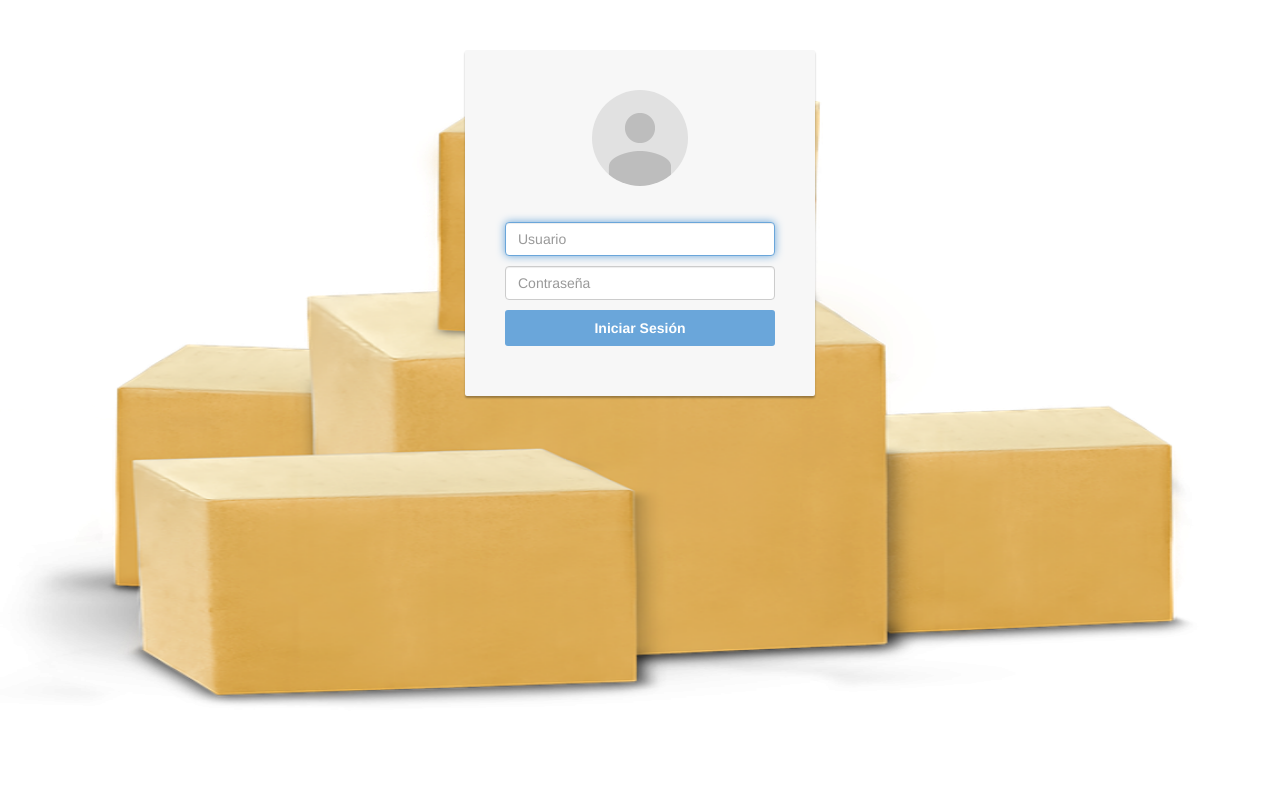
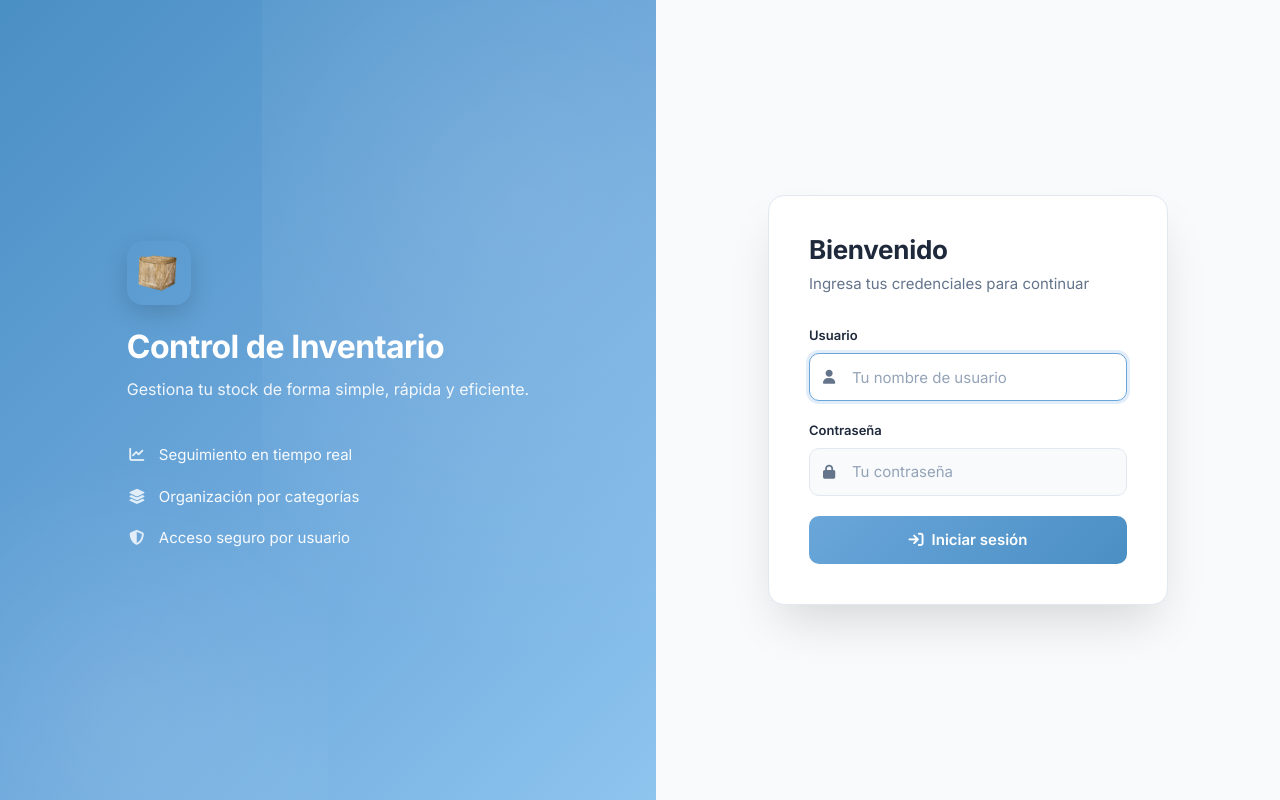
Before and after one commit to felipejarap/proyecto-php, a PHP site: page /login.php in a window 1280 px wide. Run offline with PHP 8.4, Linux system fonts and the light colour scheme; some libraries are stand-ins or nearby versions.

Commit message:
Se agrega login y se cambian iconos de la navbar

```diff
--- a/config/db.php
+++ b/config/db.php
@@ -2,6 +2,6 @@
 /*Datos de conexion a la base de datos*/
 define('DB_HOST', 'localhost');//DB_HOST:  generalmente suele ser "127.0.0.1"
 define('DB_USER', 'root');//Usuario de tu base de datos
-define('DB_PASS', '');//Contraseña del usuario de la base de datos
+define('DB_PASS', 'root');//Contraseña del usuario de la base de datos
 define('DB_NAME', 'simple_stock');//Nombre de la base de datos
 ?>
--- a/css/login.css
+++ b/css/login.css
@@ -1,149 +1,281 @@
-h2   {color:white}
-p    {color:white}
-
-body, html {
-    height: 100%;
-    background-repeat: no-repeat;
-    /*background-image: linear-gradient(135deg, rgba(31,123,229,1) 0%, rgba(58,139,232,1) 47%, rgba(70,153,234,1) 92%, rgba(72,156,234,1) 100%);*/
-    background: url(../img/login-bg.JPG) no-repeat center center fixed;
-    background-size: 100% 100%;
+:root {
+  --primary: #6AA6DA;
+  --primary-dark: #4a8fc4;
+  --primary-light: #E8F3FA;
+  --text-dark: #1e293b;
+  --text-muted: #64748b;
+  --border: #e2e8f0;
+  --white: #ffffff;
+  --shadow: 0 25px 50px -12px rgba(0, 0, 0, 0.15);
 }
 
-.card-container.card {
-    width: 350px;
-    padding: 40px 40px;
+*,
+*::before,
+*::after {
+  box-sizing: border-box;
 }
 
-.btn {
-    font-weight: 700;
-    height: 36px;
-    -moz-user-select: none;
-    -webkit-user-select: none;
-    user-select: none;
-    cursor: default;
+body.login-page,
+html {
+  height: 100%;
+  margin: 0;
+  font-family: 'Inter', -apple-system, BlinkMacSystemFont, 'Segoe UI', sans-serif;
+  -webkit-font-smoothing: antialiased;
 }
 
-/*
- * Card component
- */
-.card {
-    background-color: #F7F7F7;
-    /* just in case there no content*/
-    padding: 20px 25px 30px;
-    margin: 0 auto 25px;
-    margin-top: 50px;
-    /* shadows and rounded borders */
-    -moz-border-radius: 2px;
-    -webkit-border-radius: 2px;
-    border-radius: 2px;
-    -moz-box-shadow: 0px 2px 2px rgba(0, 0, 0, 0.3);
-    -webkit-box-shadow: 0px 2px 2px rgba(0, 0, 0, 0.3);
-    box-shadow: 0px 2px 2px rgba(0, 0, 0, 0.3);
+.login-wrapper {
+  display: flex;
+  min-height: 100vh;
 }
 
-.profile-img-card {
-    width: 96px;
-    height: 96px;
-    margin: 0 auto 10px;
-    display: block;
-    -moz-border-radius: 50%;
-    -webkit-border-radius: 50%;
-    border-radius: 50%;
+/* Left branding panel */
+.login-brand {
+  flex: 1;
+  display: flex;
+  align-items: center;
+  justify-content: center;
+  padding: 48px;
+  background: linear-gradient(135deg, #4a8fc4 0%, #6AA6DA 50%, #8ec5ef 100%);
+  position: relative;
+  overflow: hidden;
 }
 
-/*
- * Form styles
- */
-.profile-name-card {
-    font-size: 16px;
-    font-weight: bold;
-    text-align: center;
-    margin: 10px 0 0;
-    min-height: 1em;
+.login-brand::before {
+  content: '';
+  position: absolute;
+  top: -50%;
+  right: -20%;
+  width: 80%;
+  height: 150%;
+  background: radial-gradient(circle, rgba(255,255,255,0.12) 0%, transparent 70%);
+  pointer-events: none;
 }
 
-.reauth-email {
-    display: block;
-    color: #404040;
-    line-height: 2;
-    margin-bottom: 10px;
-    font-size: 14px;
-    text-align: center;
-    overflow: hidden;
-    text-overflow: ellipsis;
-    white-space: nowrap;
-    -moz-box-sizing: border-box;
-    -webkit-box-sizing: border-box;
-    box-sizing: border-box;
+.login-brand::after {
+  content: '';
+  position: absolute;
+  bottom: -30%;
+  left: -10%;
+  width: 60%;
+  height: 80%;
+  background: radial-gradient(circle, rgba(255,255,255,0.08) 0%, transparent 70%);
+  pointer-events: none;
 }
 
-.form-signin #inputEmail,
-.form-signin #inputPassword {
-    direction: ltr;
-    height: 44px;
-    font-size: 16px;
+.login-brand-content {
+  position: relative;
+  z-index: 1;
+  max-width: 420px;
+  color: var(--white);
 }
 
-.form-signin input[type=email],
-.form-signin input[type=password],
-.form-signin input[type=text],
-.form-signin button {
-    width: 100%;
-    display: block;
-    margin-bottom: 10px;
-    z-index: 1;
-    position: relative;
-    -moz-box-sizing: border-box;
-    -webkit-box-sizing: border-box;
-    box-sizing: border-box;
+.login-logo {
+  width: 64px;
+  height: 64px;
+  margin-bottom: 24px;
+  border-radius: 16px;
+  box-shadow: 0 8px 24px rgba(0, 0, 0, 0.15);
+}
+
+.login-brand h1 {
+  font-size: 32px;
+  font-weight: 700;
+  margin: 0 0 12px;
+  letter-spacing: -0.5px;
+}
+
+.login-brand > .login-brand-content > p {
+  font-size: 16px;
+  line-height: 1.6;
+  opacity: 0.9;
+  margin: 0 0 32px;
+  color: var(--white);
+}
+
+.login-features {
+  list-style: none;
+  padding: 0;
+  margin: 0;
+}
+
+.login-features li {
+  display: flex;
+  align-items: center;
+  gap: 12px;
+  padding: 10px 0;
+  font-size: 15px;
+  opacity: 0.95;
+  color: var(--white);
+}
+
+.login-features li i {
+  width: 20px;
+  text-align: center;
+  opacity: 0.85;
+}
+
+/* Right form panel */
+.login-form-panel {
+  flex: 1;
+  display: flex;
+  align-items: center;
+  justify-content: center;
+  padding: 48px 32px;
+  background: #f8fafc;
+}
+
+.login-form-container {
+  width: 100%;
+  max-width: 400px;
+  background: var(--white);
+  padding: 40px;
+  border-radius: 16px;
+  box-shadow: var(--shadow);
+  border: 1px solid var(--border);
+}
+
+.login-form-header {
+  margin-bottom: 32px;
+}
+
+.login-form-header h2 {
+  font-size: 26px;
+  font-weight: 700;
+  color: var(--text-dark);
+  margin: 0 0 8px;
+  letter-spacing: -0.3px;
+}
+
+.login-form-header p {
+  font-size: 15px;
+  color: var(--text-muted);
+  margin: 0;
+}
+
+.form-signin .form-group {
+  margin-bottom: 20px;
+}
+
+.form-signin label {
+  display: block;
+  font-size: 13px;
+  font-weight: 600;
+  color: var(--text-dark);
+  margin-bottom: 8px;
+}
+
+.input-icon-group {
+  position: relative;
+}
+
+.input-icon-group .input-icon {
+  position: absolute;
+  left: 14px;
+  top: 50%;
+  transform: translateY(-50%);
+  color: var(--text-muted);
+  font-size: 14px;
+  z-index: 2;
+  pointer-events: none;
+}
+
+.form-signin .form-control {
+  height: 48px;
+  padding: 10px 14px 10px 42px;
+  font-size: 15px;
+  border: 1px solid var(--border);
+  border-radius: 10px;
+  background: #f8fafc;
+  color: var(--text-dark);
+  transition: border-color 0.2s, box-shadow 0.2s, background 0.2s;
+  box-shadow: none;
+}
+
+.form-signin .form-control::placeholder {
+  color: #94a3b8;
 }
 
 .form-signin .form-control:focus {
-    border-color: #6AA6DA;
-    outline: 0;
-    -webkit-box-shadow: inset 0 1px 1px rgba(0,0,0,.075),0 0 8px #6AA6DA;
-    box-shadow: inset 0 1px 1px rgba(0,0,0,.075),0 0 8px #6AA6DA;
+  border-color: var(--primary);
+  background: var(--white);
+  outline: 0;
+  box-shadow: 0 0 0 3px rgba(106, 166, 218, 0.2);
 }
 
-.btn.btn-signin {
-    /*background-color: #4d90fe; */
-    /*background-color: rgb(104, 145, 162);
-    / background-color: linear-gradient(rgb(104, 145, 162), rgb(12, 97, 33));*/
-    padding: 0px;
-    font-weight: 700;
-    font-size: 14px;
-    height: 36px;
-    -moz-border-radius: 3px;
-    -webkit-border-radius: 3px;
-    border-radius: 3px;
-    border: none;
-    -o-transition: all 0.218s;
-    -moz-transition: all 0.218s;
-    -webkit-transition: all 0.218s;
-    transition: all 0.218s;
+.btn-signin {
+  width: 100%;
+  height: 48px;
+  margin-top: 8px;
+  padding: 0 24px;
+  font-size: 15px;
+  font-weight: 600;
+  color: var(--white);
+  background: linear-gradient(135deg, var(--primary) 0%, var(--primary-dark) 100%);
+  border: none;
+  border-radius: 10px;
+  cursor: pointer;
+  transition: transform 0.15s, box-shadow 0.2s, opacity 0.2s;
+  display: flex;
+  align-items: center;
+  justify-content: center;
+  gap: 8px;
 }
 
-
-.forgot-password {
-    color: #6AA6DA;
+.btn-signin:hover,
+.btn-signin:focus {
+  color: var(--white);
+  transform: translateY(-1px);
+  box-shadow: 0 8px 20px rgba(106, 166, 218, 0.35);
+  outline: none;
 }
 
-.forgot-password:hover,
-.forgot-password:active,
-.forgot-password:focus{
-    color: #6AA6DA;
+.btn-signin:active {
+  transform: translateY(0);
 }
 
-.btn-success,
-.btn-success:hover,
-.btn-success:focus,
-.btn-success:active {
-    background-color: #6AA6DA;
-    border-color: #6AA6DA;
+.login-alert {
+  border-radius: 10px;
+  font-size: 14px;
+  margin-bottom: 20px;
+  border: none;
 }
 
-.alert-success {
-    color: #6AA6DA;
-    background-color: #E8F3FA;
-    border-color: #6AA6DA;
+.alert-danger.login-alert {
+  background: #fef2f2;
+  color: #b91c1c;
 }
+
+.alert-success.login-alert {
+  background: var(--primary-light);
+  color: var(--primary-dark);
+}
+
+/* Responsive */
+@media (max-width: 900px) {
+  .login-wrapper {
+    flex-direction: column;
+  }
+
+  .login-brand {
+    padding: 40px 32px;
+    min-height: auto;
+  }
+
+  .login-brand h1 {
+    font-size: 26px;
+  }
+
+  .login-features {
+    display: none;
+  }
+
+  .login-form-panel {
+    padding: 32px 20px 48px;
+    flex: 1;
+  }
+
+  .login-form-container {
+    padding: 32px 24px;
+    box-shadow: 0 10px 30px rgba(0, 0, 0, 0.08);
+  }
+}
--- a/head.php
+++ b/head.php
@@ -4,6 +4,6 @@
     <!-- The above 3 meta tags *must* come first in the head; any other head content must come *after* these tags -->
     <title><?php echo $title;?></title>
    <link rel="stylesheet" href="https://maxcdn.bootstrapcdn.com/bootstrap/3.3.6/css/bootstrap.min.css" integrity="sha384-1q8mTJOASx8j1Au+a5WDVnPi2lkFfwwEAa8hDDdjZlpLegxhjVME1fgjWPGmkzs7" crossorigin="anonymous">
-
+	<link rel="stylesheet" href="https://cdnjs.cloudflare.com/ajax/libs/font-awesome/6.5.1/css/all.min.css" crossorigin="anonymous">
 	<link rel="stylesheet" href="css/custom.css">
 	<link rel=icon href='img/logo-icon.png' sizes="32x32" type="image/png">
--- a/login.php
+++ b/login.php
@@ -3,56 +3,63 @@
 if (version_compare(PHP_VERSION, '5.3.7', '<')) {
     exit("Sorry, Simple PHP Login does not run on a PHP version smaller than 5.3.7 !");
 } else if (version_compare(PHP_VERSION, '5.5.0', '<')) {
-    // if you are using PHP 5.3 or PHP 5.4 you have to include the password_api_compatibility_library.php
-    // (this library adds the PHP 5.5 password hashing functions to older versions of PHP)
     require_once("libraries/password_compatibility_library.php");
 }
 
-// include the configs / constants for the database connection
 require_once("config/db.php");
-
-// load the login class
 require_once("classes/Login.php");
 
-// create a login object. when this object is created, it will do all login/logout stuff automatically
-// so this single line handles the entire login process. in consequence, you can simply ...
 $login = new Login();
 
-// ... ask if we are logged in here:
 if ($login->isUserLoggedIn() == true) {
-    // the user is logged in. you can do whatever you want here.
-    // for demonstration purposes, we simply show the "you are logged in" view.
    header("location: stock.php");
 
 } else {
-    // the user is not logged in. you can do whatever you want here.
-    // for demonstration purposes, we simply show the "you are not logged in" view.
     ?>
 	<!DOCTYPE html>
 <html lang="es">
 <head>
   <meta http-equiv="Content-Type" content="text/html; charset=UTF-8"/>
   <meta name="viewport" content="width=device-width, initial-scale=1, maximum-scale=1.0, user-scalable=no"/>
-  <title>Simple Stock | Login</title>
-	<!-- Latest compiled and minified CSS -->
+  <title>Control de Inventario | Login</title>
+  <link rel="preconnect" href="https://fonts.googleapis.com">
+  <link rel="preconnect" href="https://fonts.gstatic.com" crossorigin>
+  <link href="https://fonts.googleapis.com/css2?family=Inter:wght@400;500;600;700&display=swap" rel="stylesheet">
   <link rel="stylesheet" href="https://maxcdn.bootstrapcdn.com/bootstrap/3.3.6/css/bootstrap.min.css" integrity="sha384-1q8mTJOASx8j1Au+a5WDVnPi2lkFfwwEAa8hDDdjZlpLegxhjVME1fgjWPGmkzs7" crossorigin="anonymous">
-  <!-- CSS  -->
+  <link rel="stylesheet" href="https://cdnjs.cloudflare.com/ajax/libs/font-awesome/6.5.1/css/all.min.css" crossorigin="anonymous">
   <link href="css/login.css" type="text/css" rel="stylesheet" media="screen,projection"/>
+  <link rel="icon" href="img/logo-icon.png" sizes="32x32" type="image/png">
 </head>
-<body>
- <div class="container">
-        <div class="card card-container">
-            <img id="profile-img" class="profile-img-card" src="img/avatar_2x.png" />
-            <p id="profile-name" class="profile-name-card"></p>
+<body class="login-page">
+  <div class="login-wrapper">
+    <div class="login-brand">
+      <div class="login-brand-content">
+        <img src="img/logo-icon.png" alt="Logo" class="login-logo">
+        <h1>Control de Inventario</h1>
+        <p>Gestiona tu stock de forma simple, rápida y eficiente.</p>
+        <ul class="login-features">
+          <li><i class="fa-solid fa-chart-line"></i> Seguimiento en tiempo real</li>
+          <li><i class="fa-solid fa-layer-group"></i> Organización por categorías</li>
+          <li><i class="fa-solid fa-shield-halved"></i> Acceso seguro por usuario</li>
+        </ul>
+      </div>
+    </div>
+
+    <div class="login-form-panel">
+      <div class="login-form-container">
+        <div class="login-form-header">
+          <h2>Bienvenido</h2>
+          <p>Ingresa tus credenciales para continuar</p>
+        </div>
+
         <form method="post" accept-charset="utf-8" action="login.php" name="loginform" autocomplete="off" role="form" class="form-signin">
           <?php
-				// show potential errors / feedback (from login object)
             if (isset($login)) {
               if ($login->errors) {
                 ?>
-						<div class="alert alert-danger alert-dismissible" role="alert">
-						    <strong>Error!</strong>
-
+                <div class="alert alert-danger alert-dismissible login-alert" role="alert">
+                  <button type="button" class="close" data-dismiss="alert" aria-label="Close"><span aria-hidden="true">&times;</span></button>
+                  <strong><i class="fa-solid fa-circle-exclamation"></i> Error</strong>
                   <?php
                   foreach ($login->errors as $error) {
                     echo $error;
@@ -63,8 +70,9 @@ if ($login->isUserLoggedIn() == true) {
               }
               if ($login->messages) {
                 ?>
-						<div class="alert alert-success alert-dismissible" role="alert">
-						    <strong>Aviso!</strong>
+                <div class="alert alert-success alert-dismissible login-alert" role="alert">
+                  <button type="button" class="close" data-dismiss="alert" aria-label="Close"><span aria-hidden="true">&times;</span></button>
+                  <strong><i class="fa-solid fa-circle-check"></i> Aviso</strong>
                   <?php
                   foreach ($login->messages as $message) {
                     echo $message;
@@ -75,14 +83,32 @@ if ($login->isUserLoggedIn() == true) {
               }
             }
           ?>
-                <span id="reauth-email" class="reauth-email"></span>
-                <input class="form-control" placeholder="Usuario" name="user_name" type="text" value="" autofocus="" required>
-                <input class="form-control" placeholder="Contraseña" name="user_password" type="password" value="" autocomplete="off" required>
-                <button type="submit" class="btn btn-lg btn-success btn-block btn-signin" name="login" id="submit">Iniciar Sesión</button>
-            </form><!-- /form -->
 
-        </div><!-- /card-container -->
-    </div><!-- /container -->
+          <div class="form-group">
+            <label for="user_name">Usuario</label>
+            <div class="input-icon-group">
+              <i class="fa-solid fa-user input-icon"></i>
+              <input class="form-control" id="user_name" placeholder="Tu nombre de usuario" name="user_name" type="text" value="" autofocus required>
+            </div>
+          </div>
+
+          <div class="form-group">
+            <label for="user_password">Contraseña</label>
+            <div class="input-icon-group">
+              <i class="fa-solid fa-lock input-icon"></i>
+              <input class="form-control" id="user_password" placeholder="Tu contraseña" name="user_password" type="password" value="" autocomplete="off" required>
+            </div>
+          </div>
+
+          <button type="submit" class="btn btn-signin" name="login" id="submit">
+            <i class="fa-solid fa-arrow-right-to-bracket"></i> Iniciar sesión
+          </button>
+        </form>
+      </div>
+    </div>
+  </div>
+  <script src="https://ajax.googleapis.com/ajax/libs/jquery/1.11.3/jquery.min.js"></script>
+  <script src="https://maxcdn.bootstrapcdn.com/bootstrap/3.3.6/js/bootstrap.min.js" integrity="sha384-0mSbJDEHialfmuBBQP6A4Qrprq5OVfW37PRR3j5ELqxss1yVqOtnepnHVP9aJ7xS" crossorigin="anonymous"></script>
 </body>
 </html>
 
```
Also changed, not shown: css/custom.css (+23 -0 lines), navbar.php (+11 -10 lines), 1 other file. Lines whose indentation alone changed are shown as unchanged.
